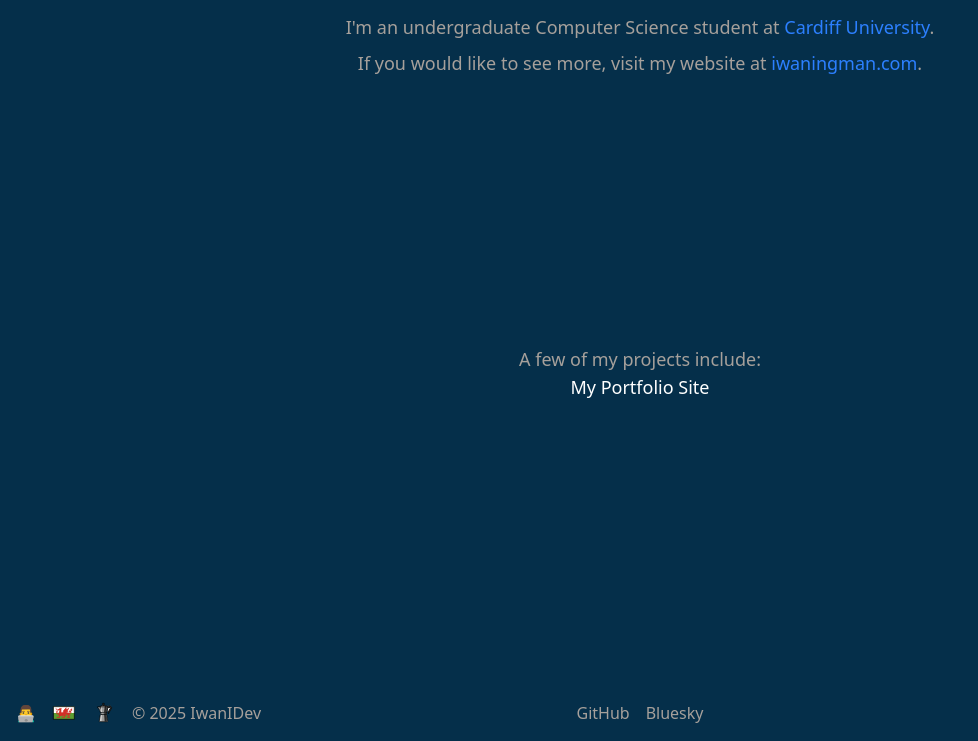
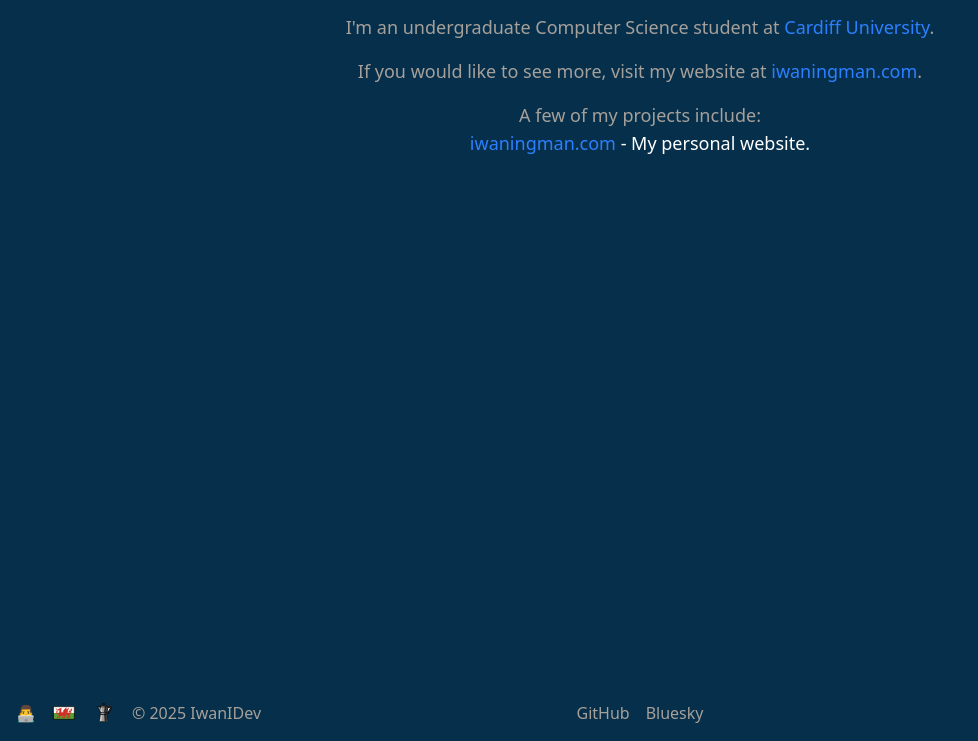
Before and after one commit to IwanIDev/landing-page, a website: page src/index.html in a window 1280 px wide. Shown: the part 59-800 px from the top of the page, without its empty margins (0-978 px from the left). Drawn offline with nearby package versions, Linux system fonts and the light colour scheme; files that its build step writes are made by us from their sources.

Commit message:
Add link to portfolio site.

```diff
--- a/src/index.html
+++ b/src/index.html
@@ -19,15 +19,17 @@
             <div class="mx-auto flex-none p-2">
                 <p class="text-lg text-stone-400">I'm an undergraduate Computer Science student at <a class="hover:underline text-blue-500" href="https://cardiff.ac.uk">Cardiff University</a>.</p>
             </div>
-            <div class="mx-auto justify-items-center flex-auto">
+            <div class="mx-auto justify-items-center flex-auto grow-0 p-2">
                 <p class="text-lg text-stone-400">
                     If you would like to see more, visit my website at <a href="https://www.iwaningman.com" class="hover:underline text-blue-500">iwaningman.com</a>.
                 </p>
             </div>
-            <div class="mx-auto justify-items-center flex-auto">
+            <div class="mx-auto justify-items-center flex-auto content-start p-2">
                 <p class="text-lg text-stone-400">A few of my projects include:</p>
                 <div class="grid grid-flow-row auto-cols-max auto-rows-max gap-x-4 gap-y-1">
-                    <p class="text-lg">My Portfolio Site</p>
+                    <p class="text-lg">
+                        <a href="https://www.iwaningman.com" class="hover:underline text-blue-500">iwaningman.com</a> - My personal website.
+                    </p>
                 </div>
             </div>
         </main>
```
